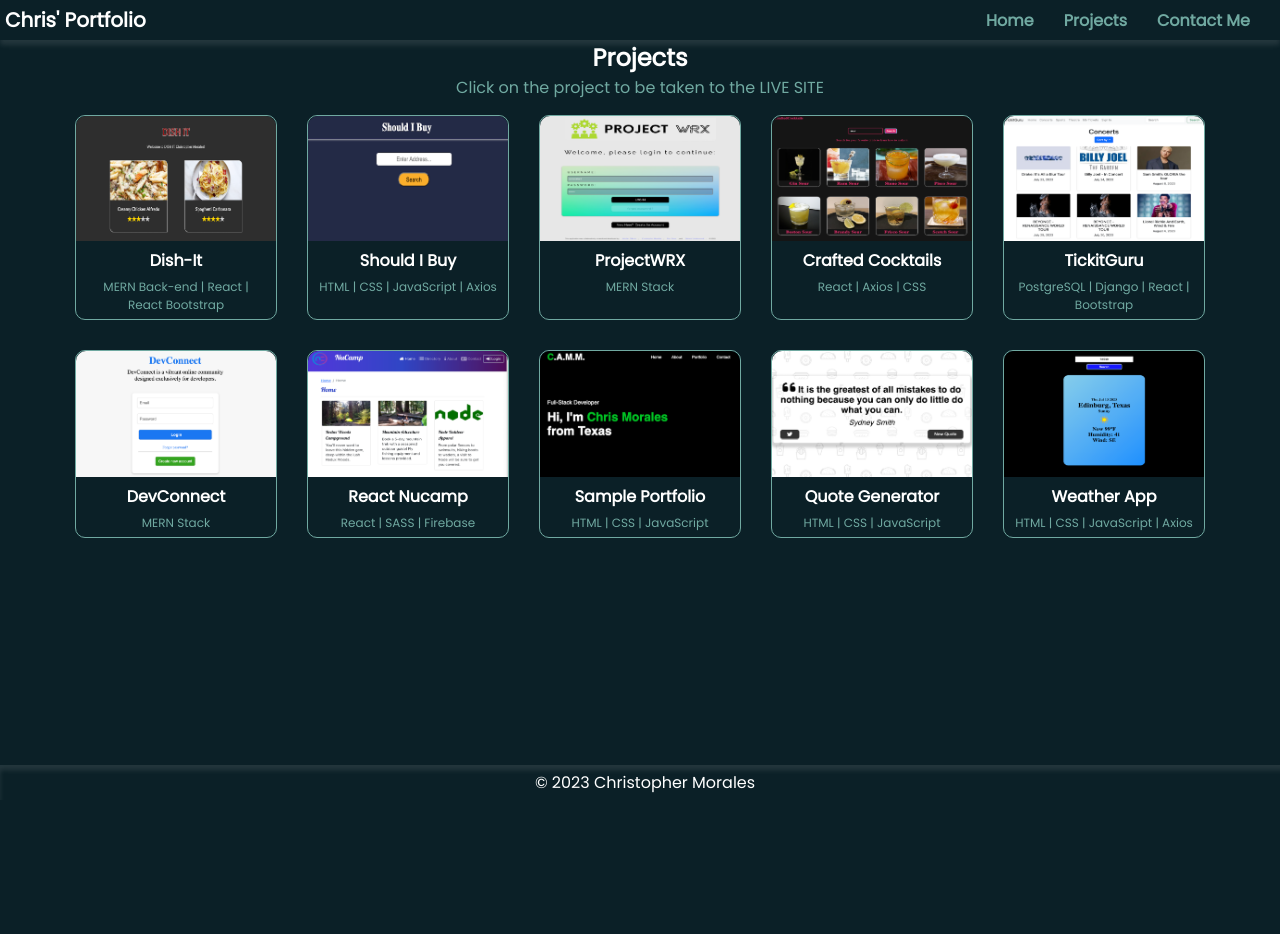
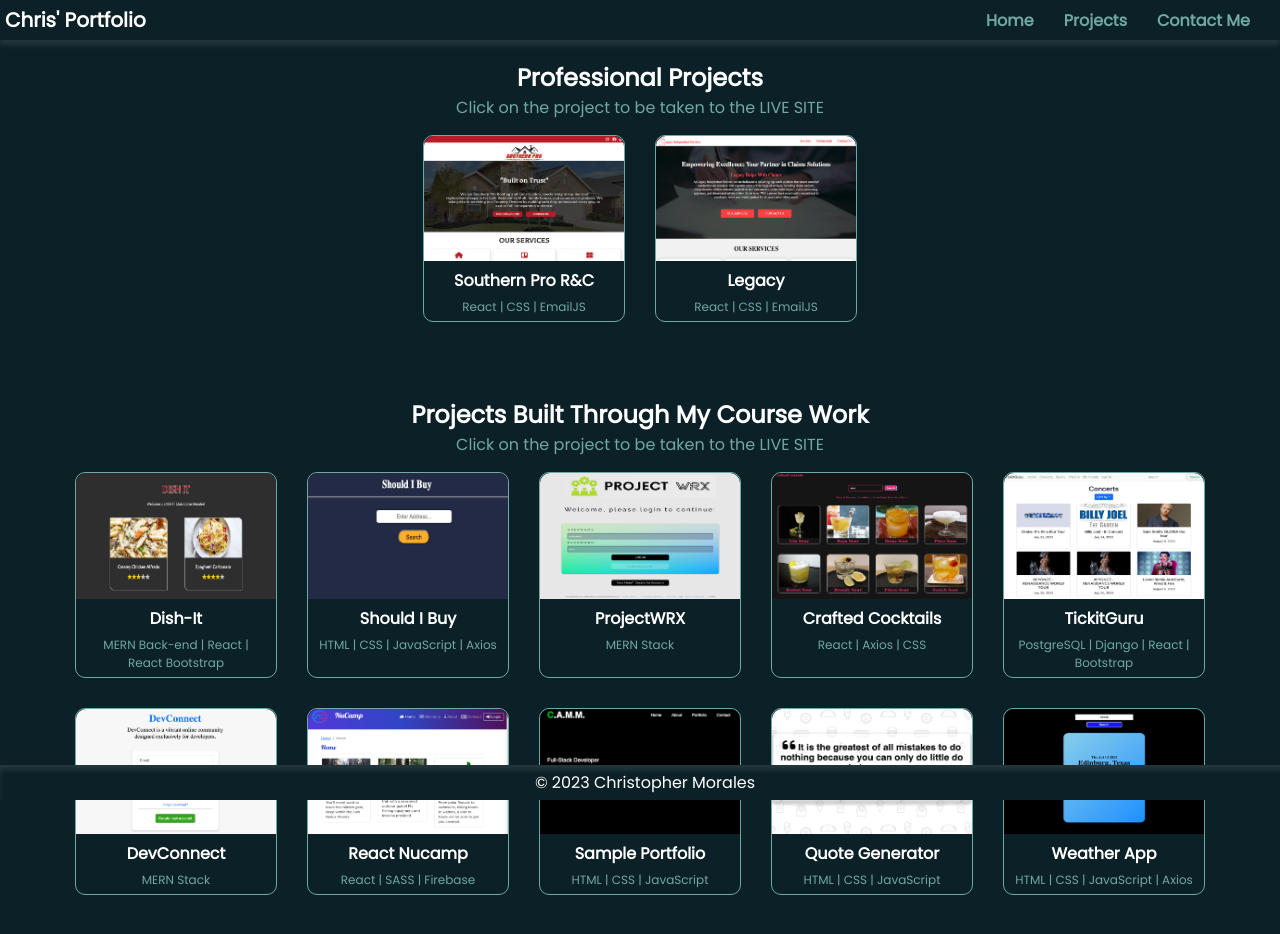
Before and after one commit to christophermoraleswebdev/ReactPortfolio, a React (Vite) app in the folder portfolio/: page /projects in a window 1280 px wide. Shown: the top 934 px of the page. Before the commit the page ends 800 px from the top, so only its background shows below. Built offline with nearby package versions, Linux system fonts and the light colour scheme.

Commit message:
updated projects

```diff
--- a/portfolio/src/App.css
+++ b/portfolio/src/App.css
@@ -210,6 +210,9 @@ body {
 .projects{
   color: white;
   text-align: center;
+}
+.projects h2 {
+  margin-top: 20px;
 }
 .projects p {
   color: #70A9A1;
--- a/portfolio/src/components/Projects.jsx
+++ b/portfolio/src/components/Projects.jsx
@@ -8,8 +8,15 @@ import projectWRX from '../assets/projectWRX.png'
 import craftedCocktails from '../assets/craftedCocktails.png'
 import TickitGuru from '../assets/TickitGuru.png'
 import dishit from '../assets/dish-it.png'
+import SouthernPro from '../assets/Southern Pro.png'
+import Legacy from '../assets/Legacy.png'
 
 
+const projectData1 = [
+  { id: 1, title: 'Southern Pro R&C', imageUrl: SouthernPro, siteLink: 'https://sprcroofing.com/', technologies: 'React | CSS | EmailJS' },
+  { id: 2, title: 'Legacy', imageUrl: Legacy, siteLink: 'https://legacy-production-9d35.up.railway.app/', technologies: 'React | CSS | EmailJS' },
+
+]
 const projectData = [
   { id: 1, title: 'Dish-It', imageUrl: dishit, siteLink: 'https://dish-it.up.railway.app/', technologies: 'MERN Back-end | React | React Bootstrap' },
   { id: 2, title: 'Should I Buy', imageUrl: shouldIBuyImage, siteLink: 'https://should-i-buy.netlify.app/', technologies: 'HTML | CSS | JavaScript | Axios' },
@@ -27,7 +34,18 @@ const projectData = [
 const Projects = () => {
   return (
     <div className='projects'>
-      <h2>Projects</h2>
+      <h2>Professional Projects</h2>
+      <p>Click on the project to be taken to the LIVE SITE</p>
+      <div className="gallery">
+        {projectData1.map((project) => (
+          <div key={project.id} className="gallery-item">
+            <a href={project.siteLink} target='_blank'><img src={project.imageUrl} alt={project.title} /></a>
+            <h4>{project.title}</h4>
+            <p className='technologies'>{project.technologies}</p>
+          </div>
+        ))}
+      </div>
+      <h2>Projects Built Through My Course Work</h2>
       <p>Click on the project to be taken to the LIVE SITE</p>
       <div className="gallery">
         {projectData.map((project) => (
```
Also changed, not shown: portfolio/src/assets/Legacy.png (added), portfolio/src/assets/Southern Pro.png (added).
